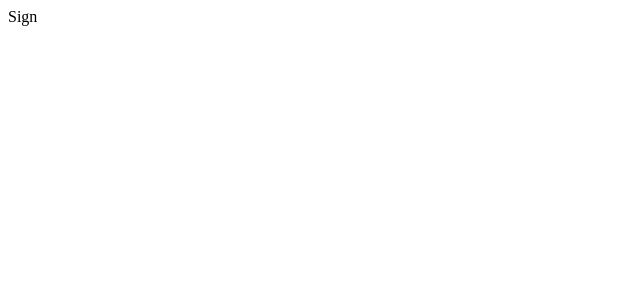
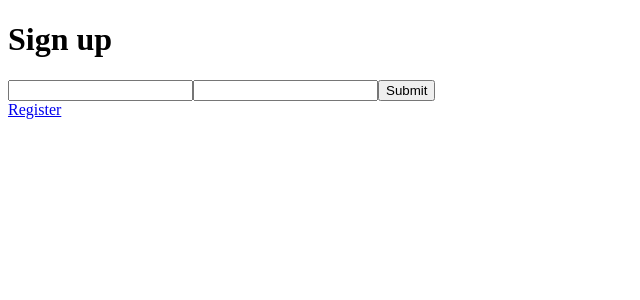
Before and after one commit to HenoL-rgb/Innowise-Lab-Internship-Level-2-Mini-paint, a React (Vite) app: page /sign in a window 1280 px wide. Shown: the top 300 px of the page, without its empty margins (0-640 px from the left). Built offline with nearby package versions, Linux system fonts and the light colour scheme.

Commit message:
complete auth

```diff
--- a/src/components/Form/Form.tsx
+++ b/src/components/Form/Form.tsx
@@ -31,6 +31,8 @@ export default function Form({handleClick}: formPropsType) {
         type='password'
       />
       {errors.password && <span>{errors.password.message?.toString()}</span>}
+
+      <input type='submit' value='Submit'/>
     </form>
   );
 }
--- a/src/main.tsx
+++ b/src/main.tsx
@@ -3,6 +3,7 @@ import ReactDOM from "react-dom/client";
 import { Provider } from "react-redux/es/exports";
 import { BrowserRouter } from "react-router-dom";
 import App from "./App";
+import "./firebase";
 import "./index.css";
 import { store } from "./store";
 
--- a/src/pages/Login/Login.tsx
+++ b/src/pages/Login/Login.tsx
@@ -3,7 +3,7 @@ import Form from "../../components/Form/Form";
 import { getAuth, signInWithEmailAndPassword } from "firebase/auth";
 import { useAppDispatch } from "../../hooks/redux-hooks";
 import { setUser } from "../../store/slices/userSlice";
-import { useNavigate } from "react-router-dom";
+import { Link, useNavigate } from "react-router-dom";
 
 export default function Login() {
   const dispatch = useAppDispatch();
@@ -22,7 +22,7 @@ export default function Login() {
             token: accessToken,
           }))
           localStorage.setItem('userInfo', JSON.stringify({...user, accessToken: accessToken}))
-
+          navigate('/')
         })
       })
       .catch((error) => {
@@ -34,6 +34,7 @@ export default function Login() {
     <div>
       <h1>Sign in</h1>
       <Form handleClick={handleLogin} />
+      <Link to='/sign'>Register</Link>
     </div>
   );
 }
--- a/src/pages/Sign/Sign.tsx
+++ b/src/pages/Sign/Sign.tsx
@@ -1,7 +1,40 @@
-import React from 'react'
+import React from "react";
+import Form from "../../components/Form/Form";
+import { createUserWithEmailAndPassword, getAuth } from "firebase/auth";
+import { useAppDispatch } from "../../hooks/redux-hooks";
+import { setUser } from "../../store/slices/userSlice";
+import { Link, useNavigate } from "react-router-dom";
 
-export default function Sign() {
+export default function Login() {
+  const dispatch = useAppDispatch();
+  const navigate = useNavigate();
+
+  function handleRegister(email: string, password: string) {
+    const auth = getAuth();
+    createUserWithEmailAndPassword(auth, email, password)
+      .then((userCredential) => {
+        // Signed in
+        const user = userCredential.user;
+        user.getIdToken().then(accessToken => {
+          dispatch(setUser({
+            id: user.uid,
+            email: user.email,
+            token: accessToken,
+          }))
+          localStorage.setItem('userInfo', JSON.stringify({...user, accessToken: accessToken}))
+          navigate('/')
+        })
+      })
+      .catch((error) => {
+        const errorCode = error.code;
+        const errorMessage = error.message;
+      });
+  }
   return (
-    <div>Sign</div>
-  )
+    <div>
+      <h1>Sign up</h1>
+      <Form handleClick={handleRegister} />
+      <Link to='/sign'>Register</Link>
+    </div>
+  );
 }
```
Also changed, not shown: src/README.md (deleted).
